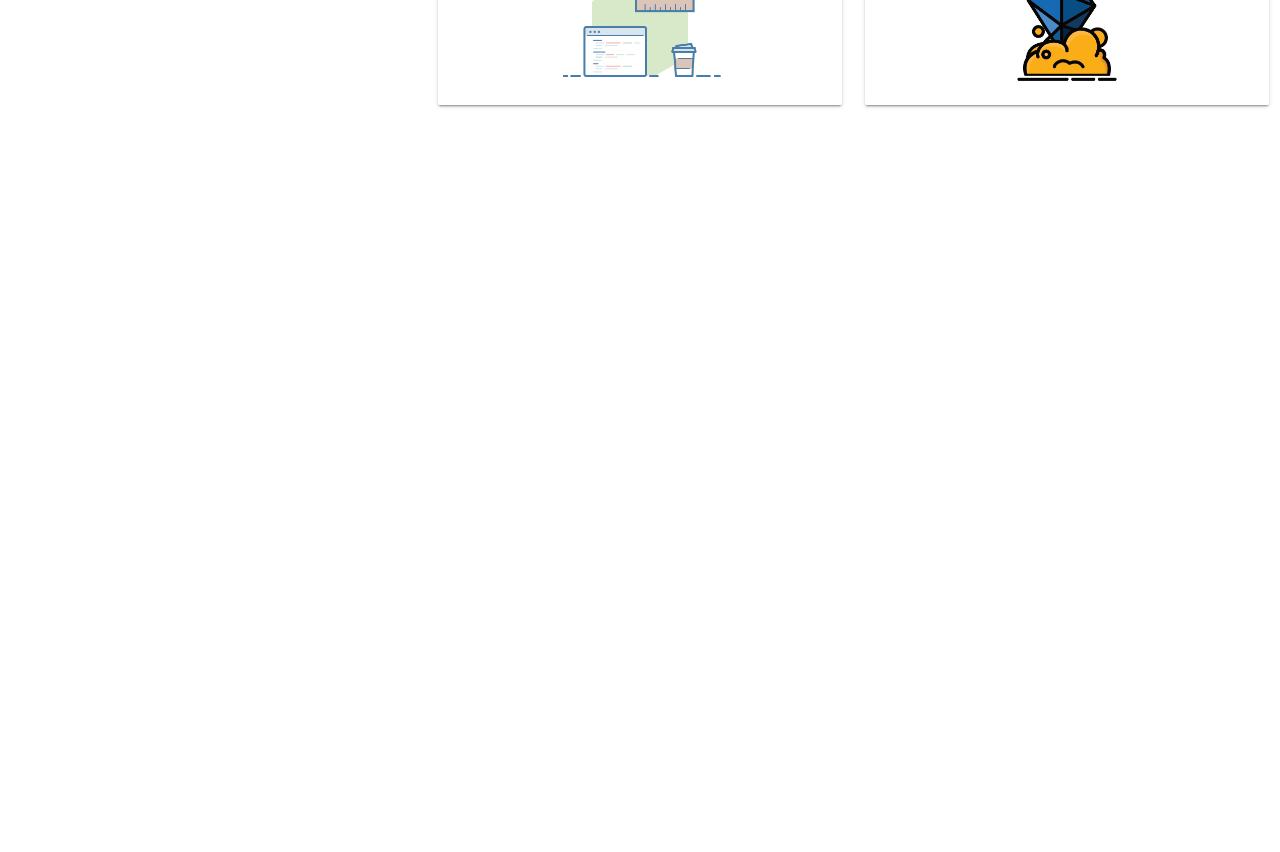
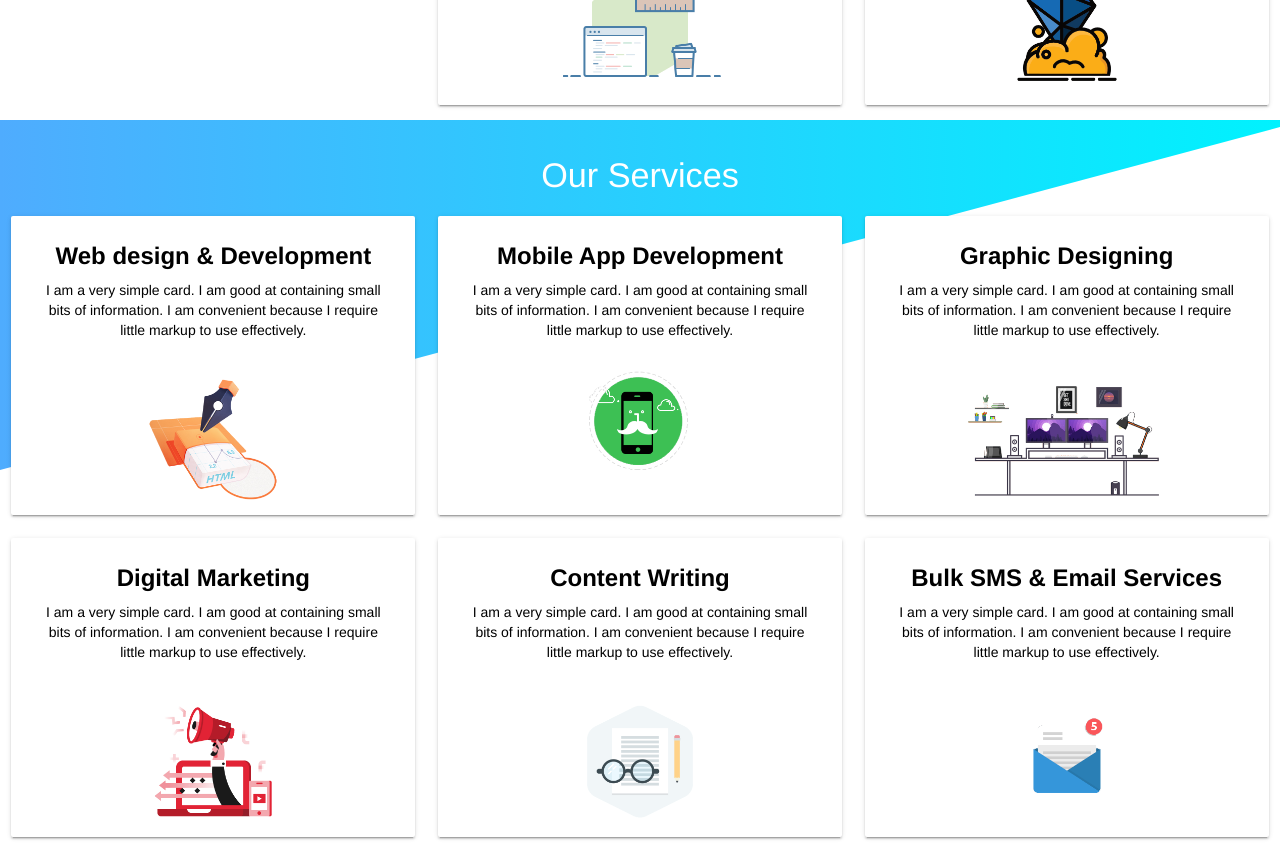
Before and after one commit to imkishorein/killmonger0.github.io, a plain HTML site: page ananim/index.html in a window 1280 px wide. Shown: the part 930-1782 px from the top of the page. Before the commit the page ends 1200 px from the top, so only its background shows below. Drawn offline with nearby package versions, Linux system fonts and the light colour scheme.

Commit message:
ananim-home

```diff
--- a/ananim/css/style.css
+++ b/ananim/css/style.css
@@ -133,34 +133,63 @@
     }
 
     .navbar.solid .navbar-brand {
-        color: white -webkit-transition: color 1s ease 0s;
+        color: white;
+        -webkit-transition: color 1s ease 0s;
         transition: color 1s ease 0s;
     }
 
     .navbar.solid .navbar-nav>li>a {
-        color: white -webkit-transition: color 1s ease 0s;
+        color: white;
+        -webkit-transition: color 1s ease 0s;
         transition: color 1s ease 0s;
     }
 
-    #about {
+    #keyfeatures {
+        background-color: white;
         color: black;
-        height: 600px;
         text-align: center;
     }
 
-    #about p {
+    #keyfeatures p {
         text-align: justify;
     }
 
-    #about h3 {
+    #keyfeatures h3 {
         padding-top: 40px;
     }
 
-    .footer {
+    .services {
+        content: "";
+        width: 100%;
+        height: 400px;
+        z-index: -1000;
+        background-image: linear-gradient(to right, #4facfe 0%, #00f2fe 100%);
+        -webkit-transform-origin: left bottom;
+        transform-origin: left bottom;
+        position: relative;
+        top: -200px;
         left: 0;
-        bottom: 0;
-        width: 100%;
-        background-color: black;
-        color: white;
+        -webkit-transform: skew(0deg, -25deg);
+        transform: skew(0deg, -25deg);
+    }
+
+    .servicetypo {
         text-align: center;
     }
+
+    @media screen and (min-width: 30em) {
+        .services {
+            content: "";
+            width: 100%;
+            height: 400px;
+            z-index: -1000;
+            background-image: linear-gradient(to right, #4facfe 0%, #00f2fe 100%);
+            -webkit-transform-origin: left bottom;
+            transform-origin: left bottom;
+            position: absolute;
+            top: 1000px;
+            left: 0;
+            -webkit-transform: skew(0deg, -15deg);
+            transform: skew(0deg, -15deg);
+        }
+    }
--- a/ananim/index.html
+++ b/ananim/index.html
@@ -4,6 +4,7 @@
 <head>
     <meta charset="UTF-8">
     <title>Ananim technologies</title>
+    <link rel="shortcut icon" href="./images/logo.png">
     <meta name="viewport" content="width=device-width, initial-scale=1">
     <link rel="stylesheet" href="https://cdnjs.cloudflare.com/ajax/libs/normalize/5.0.0/normalize.min.css">
 
@@ -12,6 +13,8 @@
     <link href="https://fonts.googleapis.com/css?family=Roboto" rel="stylesheet">
     <link rel="stylesheet" href="css/style.css">
     <link rel="stylesheet" href="css/scroll.css">
+
+
     <!-- Compiled and minified CSS -->
     <link rel="stylesheet" href="https://cdnjs.cloudflare.com/ajax/libs/materialize/0.100.2/css/materialize.min.css">
 
@@ -28,9 +31,9 @@
         <div class="image">
             <img src="./images/logo.png" class="logo">
             <h3 class="heading" style="color:white">The Cloud Architect</h3>
-            <h5 class="heading" style="color:white">We are a cloud based besign company</h5>
+            <h5 class="heading" style="color:white">We are a cloud based design company</h5>
             <section id="section03" class="demo">
-                <a href="#about"><span></span></a>
+                <a href="#keyfeatures"><span></span></a>
             </section>
         </div>
         <nav id="main-nav" class="navbar navbar-default navbar-fixed-top">
@@ -47,7 +50,7 @@
                 </div>
                 <div id="navbar" class="collapse navbar-collapse">
                     <ul class="nav navbar-nav navbar-right">
-                        <li><a href="#" class="effect-underline">About</a></li>
+                        <li><a href="#" class="effect-underline">keyfeatures</a></li>
                         <li><a href="#" class="effect-underline">Link</a></li>
                         <li><a href="#" class="effect-underline">Another Link</a></li>
                     </ul>
@@ -55,7 +58,7 @@
                 <!--/.nav-collapse -->
             </div>
         </nav>
-        <div class="row" id="about">
+        <div class="row" id="keyfeatures">
             <h3>Key Features</h3>
             <div class="col s12 m4">
                 <div class="card">
@@ -90,7 +93,66 @@
 
         </div>
 
+        <div class="row servicetypo">
+            <h4 style="color:white;text-align:center;">Our Services</h3>
+                <div class="col s12 m4">
+                    <div class="card">
+                        <div class="card-content white-text">
+                            <span class="card-title" style="color:black"><b>Web design & Development</b></span>
+                            <p style="color:black">I am a very simple card. I am good at containing small bits of information. I am convenient because I require little markup to use effectively.</p>
+                        </div>
+                        <img src="./images/web.png" height="50%" width="50%">
+                    </div>
+                </div>
+                <div class="col s12 m4">
+                    <div class="card">
+                        <div class="card-content white-text">
+                            <span class="card-title" style="color:black"><b>Mobile App Development</b></span>
+                            <p style="color:black">I am a very simple card. I am good at containing small bits of information. I am convenient because I require little markup to use effectively.</p>
+                        </div>
+                        <img src="./images/mobile1.png" height="50%" width="50%">
+                    </div>
+                </div>
+                <div class="col s12 m4">
+                    <div class="card">
+                        <div class="card-content white-text">
+                            <span class="card-title" style="color:black"><b>Graphic Designing</b></span>
+                            <p style="color:black">I am a very simple card. I am good at containing small bits of information. I am convenient because I require little markup to use effectively.</p>
+                        </div>
+                        <img src="./images/graphicdesign.png" height="50%" width="50%">
+                    </div>
+                </div>
+                <div class="col s12 m4">
+                    <div class="card">
+                        <div class="card-content white-text">
+                            <span class="card-title" style="color:black"><b>Digital Marketing</b></span>
+                            <p style="color:black">I am a very simple card. I am good at containing small bits of information. I am convenient because I require little markup to use effectively.</p>
+                        </div>
+                        <img src="./images/digital_marketing.jpg" height="50%" width="50%">
+                    </div>
+                </div>
+                <div class="col s12 m4">
+                    <div class="card">
+                        <div class="card-content white-text">
+                            <span class="card-title" style="color:black"><b>Content Writing</b></span>
+                            <p style="color:black">I am a very simple card. I am good at containing small bits of information. I am convenient because I require little markup to use effectively.</p>
+                        </div>
+                        <img src="./images/content1.png" height="50%" width="50%">
+                    </div>
+                </div>
+                <div class="col s12 m4">
+                    <div class="card">
+                        <div class="card-content white-text">
+                            <span class="card-title" style="color:black"><b>Bulk SMS & Email Services</b></span>
+                            <p style="color:black">I am a very simple card. I am good at containing small bits of information. I am convenient because I require little markup to use effectively.</p>
+                        </div>
+                        <img src="./images/mail1.png" height="50%" width="50%">
+                    </div>
+                </div>
+                <div class="services">
 
+                </div>
+        </div>
         <!-- <div class="footer">
             <p>
                 Roll on the floor purring your whiskers off intrigued by the shower burrow under covers, and play time, rub face on everything, intently sniff hand, or pelt around the house and up and down stairs chasing phantoms. Attack feet. Damn that dog shake treat
```
Also changed, not shown: ananim/images/content.png (added), ananim/images/content1.png (added), ananim/images/digital_marketing.jpg (added), ananim/images/graphic.png (added), ananim/images/graphic1.jpg (added), ananim/images/graphicdesign.png (added), ananim/images/mail.png (added), ananim/images/mail1.png (added), ananim/images/mobile.png (added), ananim/images/mobile1.png (added), ananim/images/web.jpg (added), ananim/images/web.png (added).
